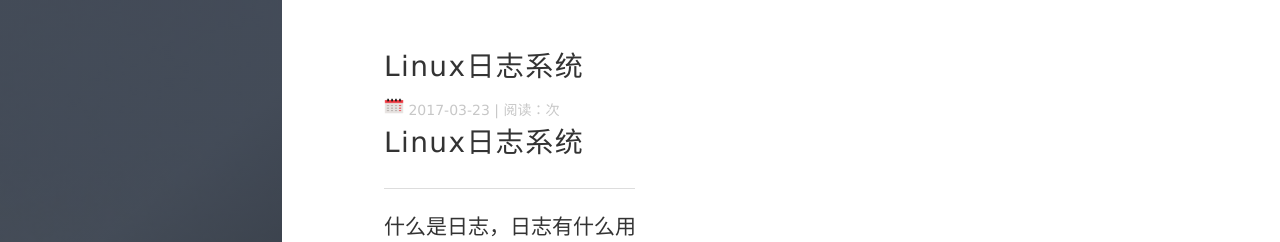
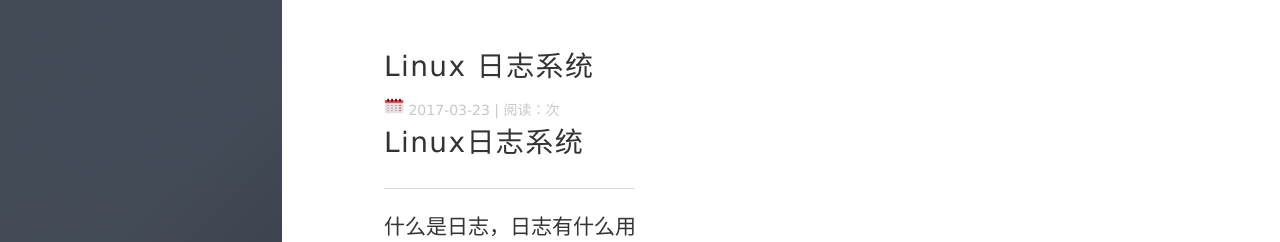
Before and after one commit to zhzhgang/zhzhgang.github.io, a Jekyll site: the page built from _posts/2017-03-23-LinuxLogSystem.md, in a window 1280 px wide and 1382 px high. Shown: the top 242 px of the window. Built offline with Jekyll 4.4.1, drawn with Linux system fonts in a browser that asks for light colours; nearby versions of some CDN libraries; comment, search, counter and statistics services are not loaded.

```diff
--- a/_posts/2017-03-23-LinuxLogSystem.md
+++ b/_posts/2017-03-23-LinuxLogSystem.md
@@ -1,10 +1,10 @@
 ---
 layout: post
-title: "Linux日志系统"
+title: "Linux 日志系统"
 date: 2017/3/23 22:55:59
-description: "学习笔记：Linux日志系统"
+description: "学习笔记：Linux 日志系统"
 categories: [操作系统]
-tags: [操作系统, Linux日志]
+tags: [操作系统, Linux 日志]
 ---
 
 # Linux日志系统
```
